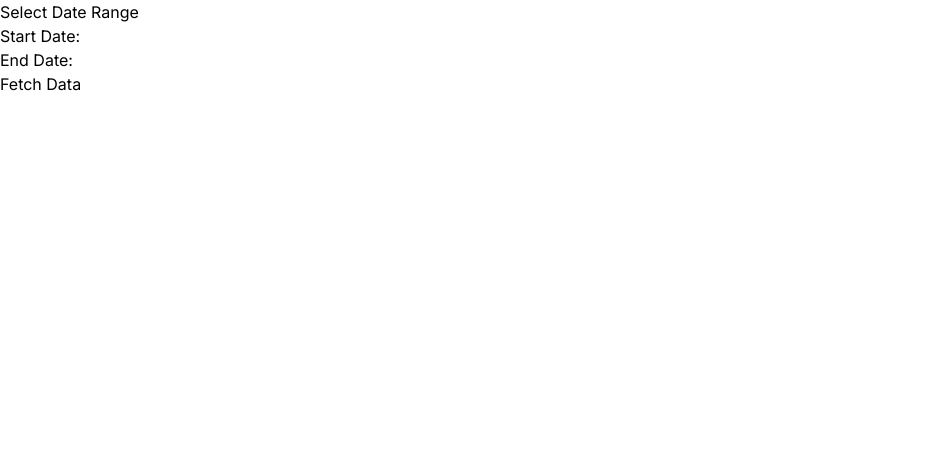
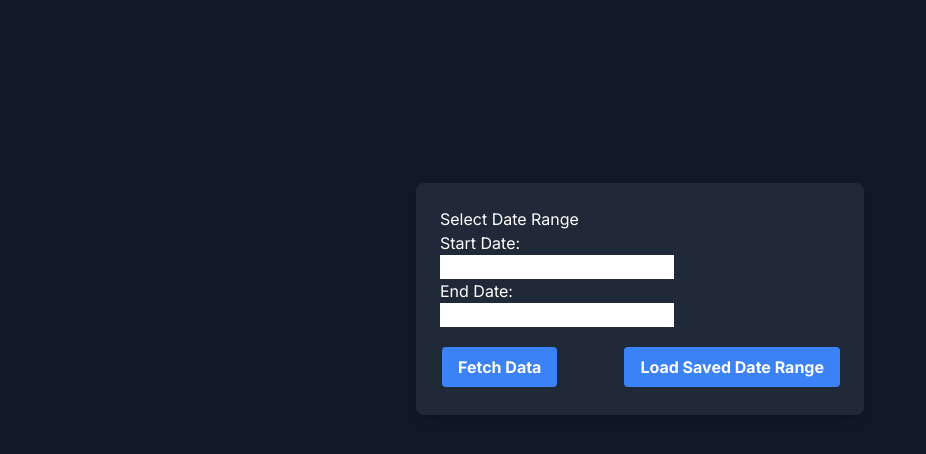
Before and after one commit to Callisto-Casale/TempApp, a Next.js app in the folder tempapp/: page / in a window 1280 px wide. Shown: the top 454 px of the page, without its empty margins (0-926 px from the left). Built offline with nearby package versions, Linux system fonts and the light colour scheme.

Commit message:
App stores last request in cookie and is able to load it in with a button press

```diff
--- a/tempapp/app/globals.css
+++ b/tempapp/app/globals.css
@@ -17,11 +17,34 @@
 }
 
 body {
-  color: rgb(var(--foreground-rgb)); /* This will now be black */
+  font-family: Arial, sans-serif;
+  color: rgb(var(--foreground-rgb));
   background: linear-gradient(
       to bottom,
       transparent,
       rgb(var(--background-end-rgb))
     )
-    rgb(var(--background-start-rgb)); /* This will now be white */
+    rgb(var(--background-start-rgb));
 }
+
+button {
+  background-color: #4CAF50; /* Green */
+  border: none;
+  color: white;
+  padding: 15px 32px;
+  text-align: center;
+  text-decoration: none;
+  display: inline-block;
+  font-size: 16px;
+  margin: 4px 2px;
+  transition-duration: 0.4s;
+  cursor: pointer;
+}
+
+button:hover {
+  background-color: #45a049;
+}
+
+canvas {
+  margin-top: 20px;
+}
--- a/tempapp/app/page.tsx
+++ b/tempapp/app/page.tsx
@@ -1,9 +1,11 @@
 'use client';
 
-import { useState, useEffect, useRef } from 'react';
+import { useState, useRef } from 'react';
 import dynamic from 'next/dynamic';
 import Chart from 'chart.js/auto';
 import 'chartjs-adapter-date-fns';
+import Cookies from 'js-cookie';
+import { useEffect } from 'react';
 
 const DateRangePicker = dynamic(() => import("../components/DateRangePicker.client"));
 
@@ -12,16 +14,21 @@ interface DateRange {
   endDate: Date | null;
 }
 
+function isValidDate(value: any) {
+  const date = new Date(value);
+  return !isNaN(date.getTime());
+}
+
 export default function Home() {
   const [dateRange, setDateRange] = useState<DateRange>({ startDate: null, endDate: null });
   const [chartData, setChartData] = useState<any[]>([]);
   const chartRef = useRef(null);
-  const [chart, setChart] = useState<Chart | null>(null); // Add this line
+  const [chart, setChart] = useState<Chart | null>(null);
 
   useEffect(() => {
     if (chartData.length > 0 && chartRef.current) {
       if (chart) {
-        chart.destroy(); // Destroy the old chart
+        chart.destroy();
       }
 
       const newChart = new Chart(chartRef.current, {
@@ -52,7 +59,7 @@ export default function Home() {
         },
       });
 
-      setChart(newChart); // Store the new chart
+      setChart(newChart);
     }
   }, [chartData]);
 
@@ -77,6 +84,7 @@ export default function Home() {
       }));
 
       setChartData(chartData);
+      Cookies.set('dateRange', JSON.stringify(dateRange)); // Save the date range to a cookie
     })
     .catch(err => {
       console.error(err);
@@ -92,14 +100,36 @@ export default function Home() {
   }
 
   return (
-    <div>
+    <div className="min-h-screen bg-gray-900 flex flex-col items-center justify-center space-y-8">
+  <div className="bg-gray-800 p-6 rounded-lg shadow-lg w-full max-w-md">
+    <div className="mb-4">
       <DateRangePicker
         startDate={dateRange.startDate}
         endDate={dateRange.endDate}
         onChange={setDateRange}
+        className="w-full px-3 py-2 text-black placeholder-gray-500 border border-gray-600 rounded-md focus:outline-none focus:ring-2 focus:ring-green-500 focus:border-transparent"
       />
-      <button onClick={handleClick}>Fetch Data</button>
-      <canvas ref={chartRef} />
     </div>
+    <div className="flex justify-between space-x-4">
+      <button onClick={handleClick} className="bg-blue-500 hover:bg-blue-900 text-white font-bold py-2 px-4 rounded">
+        Fetch Data
+      </button>
+      <button onClick={() => {
+        const savedDateRange = JSON.parse(Cookies.get('dateRange') || 'null');
+        if (savedDateRange && isValidDate(savedDateRange.startDate) && isValidDate(savedDateRange.endDate)) {
+          setDateRange({
+            startDate: new Date(savedDateRange.startDate),
+            endDate: new Date(savedDateRange.endDate)
+          });
+        }
+      }} className="bg-blue-500 hover:bg-blue-900 text-white font-bold py-2 px-4 rounded">
+        Load Saved Date Range
+      </button>
+    </div>
+  </div>
+  <div className="w-full max-w-md">
+    <canvas ref={chartRef} />
+  </div>
+</div>
   );
 }
--- a/tempapp/components/DateRangePicker.client.js
+++ b/tempapp/components/DateRangePicker.client.js
@@ -11,15 +11,15 @@ const DateRangePicker = ({ startDate, endDate, onChange }) => {
   };
 
   return (
-    <div>
+    <div className="text-white">
       <h2>Select Date Range</h2>
       <div>
-        <label>Start Date: </label>
-        <DatePicker selected={startDate} onChange={handleStartDateChange} />
+        <label>Start Date: </label><br></br>
+        <DatePicker className="text-black" selected={startDate} onChange={handleStartDateChange} />
       </div>
       <div>
-        <label>End Date: </label>
-        <DatePicker selected={endDate} onChange={handleEndDateChange} />
+        <label>End Date: </label><br></br>
+        <DatePicker className="text-black" selected={endDate} onChange={handleEndDateChange} />
       </div>
     </div>
   );
--- a/tempapp/package.json
+++ b/tempapp/package.json
@@ -15,6 +15,7 @@
     "chartjs-adapter-moment": "^1.0.1",
     "date-fns": "^3.0.6",
     "graphql": "^16.8.1",
+    "js-cookie": "^3.0.5",
     "moment": "^2.30.1",
     "next": "14.0.4",
     "react": "^18",
@@ -23,6 +24,7 @@
     "react-dom": "^18"
   },
   "devDependencies": {
+    "@types/js-cookie": "^3.0.6",
     "@types/node": "^20",
     "@types/react": "^18",
     "@types/react-dom": "^18",
```
Also changed, not shown: 1 other file (tests, documents, lock files or other folders).
